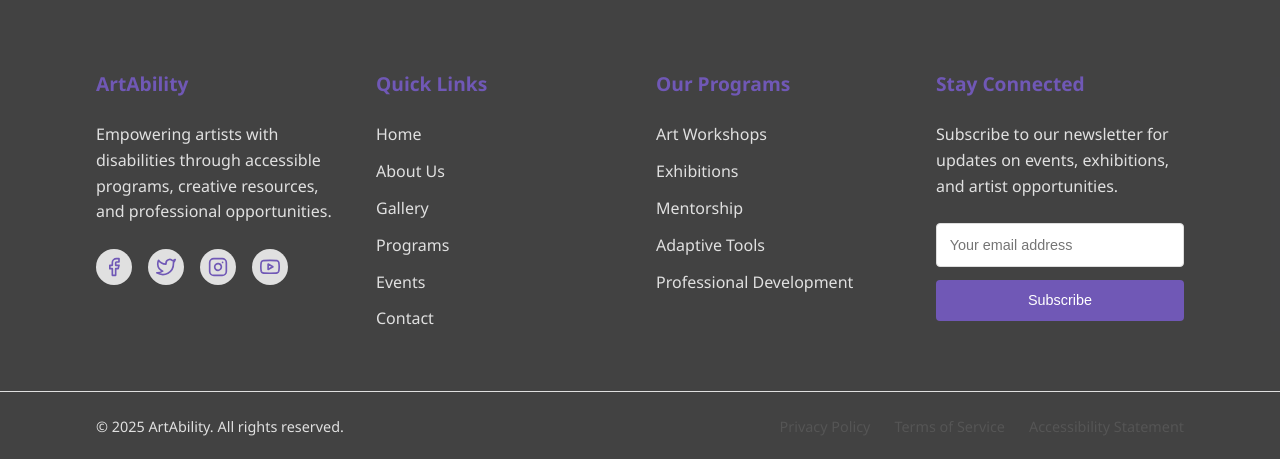
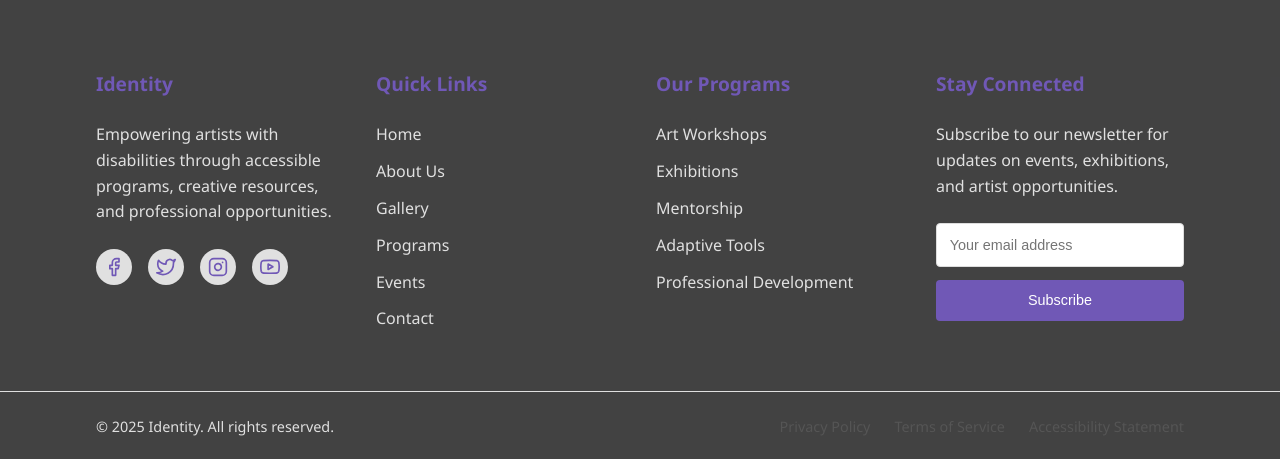
Before and after one commit to Bonaeineza31/Identity, a React (Vite) app in the folder identity/: page /contact in a window 1280 px wide. Shown: the part 2464-2923 px from the top of the page. Built offline with nearby package versions, Linux system fonts and the light colour scheme.

Commit message:
name change

```diff
--- a/identity/components/Footer.jsx
+++ b/identity/components/Footer.jsx
@@ -9,7 +9,7 @@ function Footer() {
         <div className="container">
           <div className="footer-grid">
             <div className="footer-about">
-              <h3 className="footer-title">ArtAbility</h3>
+              <h3 className="footer-title">Identity</h3>
               <p>
                 Empowering artists with disabilities through accessible programs,
                 creative resources, and professional opportunities.
@@ -83,7 +83,7 @@ function Footer() {
       <div className="footer-bottom">
         <div className="container">
           <div className="footer-bottom-content">
-            <p>&copy; {new Date().getFullYear()} ArtAbility. All rights reserved.</p>
+            <p>&copy; {new Date().getFullYear()} Identity. All rights reserved.</p>
             <div className="footer-legal-links">
               <Link to="/privacy">Privacy Policy</Link>
               <Link to="/terms">Terms of Service</Link>
```
